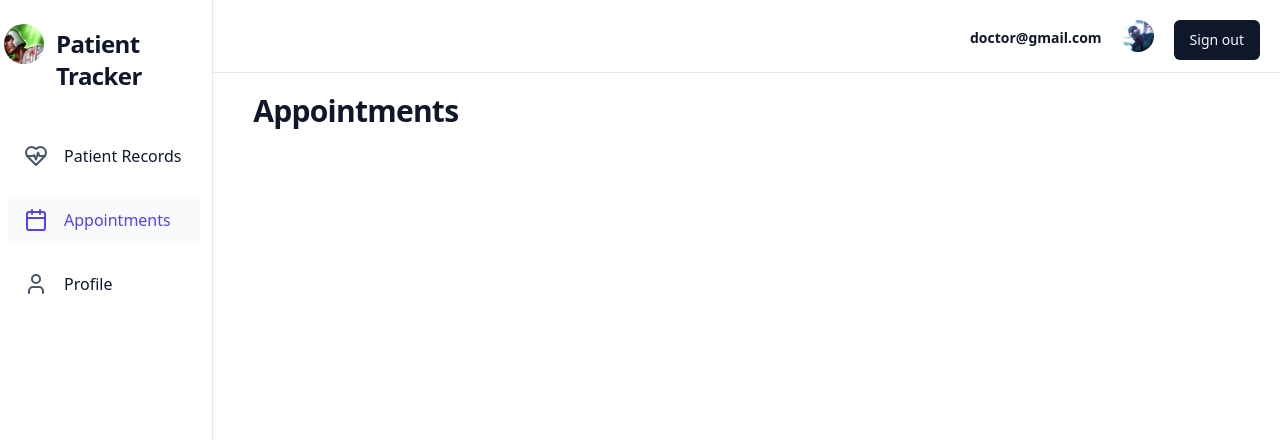
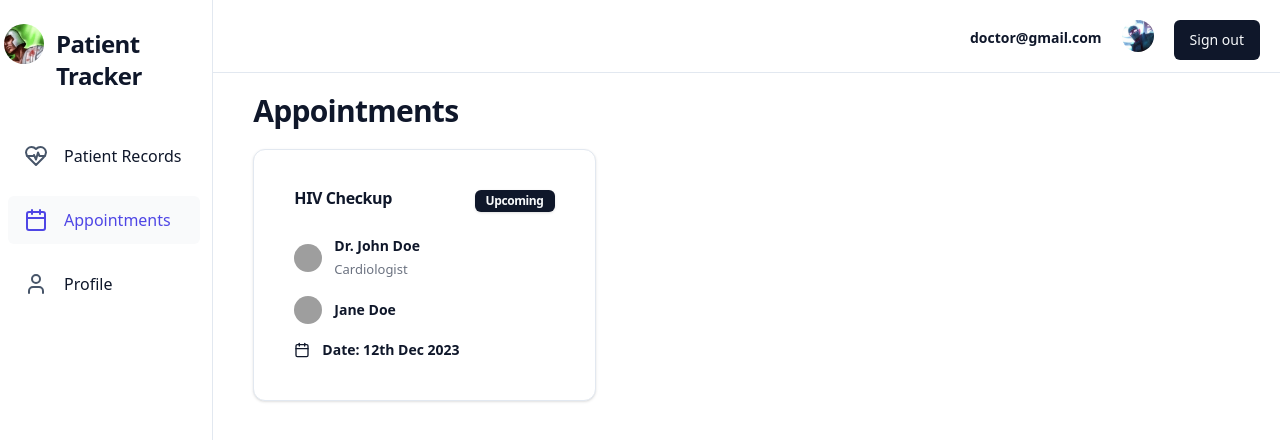
Before and after one commit to HieuHongHao/CS520-Patient-Tracker, a React (Vite) app in the folder frontend/: page /doctor-page in a window 1280 px wide. Both pictures are taken after a click on the tab "Appointments". Shown: the top 440 px of the page. Built offline with nearby package versions, Linux system fonts and the light colour scheme; grey boxes are pictures that could not be loaded.

Commit message:
Display list of appointments in doctor page

```diff
--- a/frontend/package.json
+++ b/frontend/package.json
@@ -12,6 +12,7 @@
   "dependencies": {
     "@headlessui/react": "^1.7.17",
     "@heroicons/react": "^2.0.18",
+    "@radix-ui/react-avatar": "^1.0.4",
     "@radix-ui/react-dialog": "^1.0.5",
     "@radix-ui/react-dropdown-menu": "^2.0.6",
     "@radix-ui/react-icons": "^1.3.0",
--- /dev/null
+++ b/frontend/src/Appointment.jsx
@@ -0,0 +1,81 @@
+import {
+  CardTitle,
+  CardHeader,
+  CardContent,
+  CardFooter,
+  Card,
+} from "./components/card";
+import { Badge } from "./components/Badge";
+import { AvatarImage, AvatarFallback, Avatar } from "./components/avatar";
+import { Button } from "./components/button";
+
+export default function Appointment() {
+  return (
+    <Card className="mt-5 p-4 w-2/6">
+      <CardHeader>
+        <CardTitle className="flex flex-row">
+          HIV Checkup
+          <Badge className="text-xs ml-auto ">Upcoming</Badge>
+        </CardTitle>
+      </CardHeader>
+      <CardContent className="space-y-4">
+        <div className="flex items-center space-x-3">
+          <Avatar className="w-7 h-7">
+            <AvatarImage
+              alt="Doctor's avatar"
+              src="/placeholder.svg?height=40&width=40"
+            />
+            <AvatarFallback>Dr</AvatarFallback>
+          </Avatar>
+          <div className="space-y-1">
+            <h4 className="text-sm font-semibold">Dr. John Doe</h4>
+            <p className="text-[0.8125rem] text-gray-500 dark:text-gray-400">
+              Cardiologist
+            </p>
+          </div>
+        </div>
+
+        <div className="flex items-center space-x-3">
+          <Avatar className="w-7 h-7">
+            <AvatarImage
+              alt="Patient's avatar"
+              src="/placeholder.svg?height=40&width=40"
+            />
+            <AvatarFallback>Pt</AvatarFallback>
+          </Avatar>
+          <div className="space-y-1">
+            <h4 className="text-sm font-semibold">Jane Doe</h4>
+          </div>
+        </div>
+        <div className="flex items-center space-x-3">
+          <CalendarIcon className="w-4 h-4" />
+          <div className="space-y-1">
+            <h4 className="text-sm font-semibold">Date: 12th Dec 2023</h4>
+          </div>
+        </div>
+      </CardContent>
+    </Card>
+  );
+}
+
+function CalendarIcon(props) {
+  return (
+    <svg
+      {...props}
+      xmlns="http://www.w3.org/2000/svg"
+      width="24"
+      height="24"
+      viewBox="0 0 24 24"
+      fill="none"
+      stroke="currentColor"
+      strokeWidth="2"
+      strokeLinecap="round"
+      strokeLinejoin="round"
+    >
+      <rect width="18" height="18" x="3" y="4" rx="2" ry="2" />
+      <line x1="16" x2="16" y1="2" y2="6" />
+      <line x1="8" x2="8" y1="2" y2="6" />
+      <line x1="3" x2="21" y1="10" y2="10" />
+    </svg>
+  );
+}
--- a/frontend/src/DoctorPage.jsx
+++ b/frontend/src/DoctorPage.jsx
@@ -6,6 +6,7 @@ import { Tab } from "@headlessui/react";
 import { PatientRecords } from "./PatientRecords";
 import {Button} from "./components/button";
 import DoctorProfile from "./DoctorProfile";
+import Appointment from "./Appointment";
 
 
 export default function DoctorPage() {
@@ -59,6 +60,7 @@ export default function DoctorPage() {
         </Tab.Panel>
         <Tab.Panel as="div" className="min-h-full mt-5 ml-10">
           <div className="font-bold text-3xl tracking-tight">Appointments</div>
+          <Appointment/>
         </Tab.Panel>
         <Tab.Panel as="div" className="min-h-full mt-5 ml-10">
           <div className="font-bold text-3xl tracking-tight">Profile</div>
--- a/frontend/src/DoctorProfile.jsx
+++ b/frontend/src/DoctorProfile.jsx
@@ -36,7 +36,7 @@ function SpecializationSelector() {
   return (
     <Select>
       <SelectTrigger className="w-[180px] mt-2">
-        <SelectValue placeholder="Theme" />
+        <SelectValue placeholder="Role" />
       </SelectTrigger>
       <SelectContent>
         <SelectItem value="top">Top</SelectItem>
--- a/frontend/src/PatientRecords.jsx
+++ b/frontend/src/PatientRecords.jsx
@@ -44,43 +44,43 @@ const patientsData = [
   {
     name: "Jane Doe",
     condition: "Diabetes",
-    visitedDate: "2023-01-01", // Replace with the actual visited date
+    visitedDate: "2023-01-01",
     ID: "1",
   },
   {
     name: "Bob Johnson",
     condition: "Arthritis",
-    visitedDate: "2023-02-15", // Replace with the actual visited date,
+    visitedDate: "2023-02-15",
     ID: "2",
   },
   {
     name: "Alice Smith",
     condition: "Hypertension",
-    visitedDate: "2023-03-10", // Replace with the actual visited date,
+    visitedDate: "2023-03-10",
     ID: "3",
   },
   {
     name: "John Doe",
     condition: "Asthma",
-    visitedDate: "2023-04-20", // Replace with the actual visited date
+    visitedDate: "2023-04-20",
     ID: "4",
   },
   {
     name: "Eva Brown",
     condition: "Migraine",
-    visitedDate: "2023-05-05", // Replace with the actual visited date
+    visitedDate: "2023-05-05",
     ID: "5",
   },
   {
     name: "Bob Johnson",
     condition: "Diabetes",
-    visitedDate: "2023-06-12", // Replace with the actual visited date
+    visitedDate: "2023-06-12",
     ID: "6",
   },
   {
     name: "Alice Smith",
     condition: "Arthritis",
-    visitedDate: "2023-07-18", // Replace with the actual visited date
+    visitedDate: "2023-07-18",
     ID: "7",
   },
   {
--- /dev/null
+++ b/frontend/src/components/Badge.tsx
@@ -0,0 +1,36 @@
+import * as React from "react"
+import { cva, type VariantProps } from "class-variance-authority"
+import { cn } from "../libs/utils"
+
+
+const badgeVariants = cva(
+  "inline-flex items-center rounded-md border px-2.5 py-0.5 text-xs font-semibold transition-colors focus:outline-none focus:ring-2 focus:ring-ring focus:ring-offset-2",
+  {
+    variants: {
+      variant: {
+        default:
+          "border-transparent bg-primary text-primary-foreground shadow hover:bg-primary/80",
+        secondary:
+          "border-transparent bg-secondary text-secondary-foreground hover:bg-secondary/80",
+        destructive:
+          "border-transparent bg-destructive text-destructive-foreground shadow hover:bg-destructive/80",
+        outline: "text-foreground",
+      },
+    },
+    defaultVariants: {
+      variant: "default",
+    },
+  }
+)
+
+export interface BadgeProps
+  extends React.HTMLAttributes<HTMLDivElement>,
+    VariantProps<typeof badgeVariants> {}
+
+function Badge({ className, variant, ...props }: BadgeProps) {
+  return (
+    <div className={cn(badgeVariants({ variant }), className)} {...props} />
+  )
+}
+
+export { Badge, badgeVariants }
--- /dev/null
+++ b/frontend/src/components/avatar.tsx
@@ -0,0 +1,50 @@
+"use client"
+
+import * as React from "react"
+import * as AvatarPrimitive from "@radix-ui/react-avatar"
+
+import { cn } from "../libs/utils"
+
+const Avatar = React.forwardRef<
+  React.ElementRef<typeof AvatarPrimitive.Root>,
+  React.ComponentPropsWithoutRef<typeof AvatarPrimitive.Root>
+>(({ className, ...props }, ref) => (
+  <AvatarPrimitive.Root
+    ref={ref}
+    className={cn(
+      "relative flex h-10 w-10 shrink-0 overflow-hidden rounded-full",
+      className
+    )}
+    {...props}
+  />
+))
+Avatar.displayName = AvatarPrimitive.Root.displayName
+
+const AvatarImage = React.forwardRef<
+  React.ElementRef<typeof AvatarPrimitive.Image>,
+  React.ComponentPropsWithoutRef<typeof AvatarPrimitive.Image>
+>(({ className, ...props }, ref) => (
+  <AvatarPrimitive.Image
+    ref={ref}
+    className={cn("aspect-square h-full w-full", className)}
+    {...props}
+  />
+))
+AvatarImage.displayName = AvatarPrimitive.Image.displayName
+
+const AvatarFallback = React.forwardRef<
+  React.ElementRef<typeof AvatarPrimitive.Fallback>,
+  React.ComponentPropsWithoutRef<typeof AvatarPrimitive.Fallback>
+>(({ className, ...props }, ref) => (
+  <AvatarPrimitive.Fallback
+    ref={ref}
+    className={cn(
+      "flex h-full w-full items-center justify-center rounded-full bg-muted",
+      className
+    )}
+    {...props}
+  />
+))
+AvatarFallback.displayName = AvatarPrimitive.Fallback.displayName
+
+export { Avatar, AvatarImage, AvatarFallback }
--- /dev/null
+++ b/frontend/src/components/card.tsx
@@ -0,0 +1,76 @@
+import * as React from "react"
+
+import { cn } from "../libs/utils"
+
+const Card = React.forwardRef<
+  HTMLDivElement,
+  React.HTMLAttributes<HTMLDivElement>
+>(({ className, ...props }, ref) => (
+  <div
+    ref={ref}
+    className={cn(
+      "rounded-xl border bg-card text-card-foreground shadow",
+      className
+    )}
+    {...props}
+  />
+))
+Card.displayName = "Card"
+
+const CardHeader = React.forwardRef<
+  HTMLDivElement,
+  React.HTMLAttributes<HTMLDivElement>
+>(({ className, ...props }, ref) => (
+  <div
+    ref={ref}
+    className={cn("flex flex-col space-y-1.5 p-6", className)}
+    {...props}
+  />
+))
+CardHeader.displayName = "CardHeader"
+
+const CardTitle = React.forwardRef<
+  HTMLParagraphElement,
+  React.HTMLAttributes<HTMLHeadingElement>
+>(({ className, ...props }, ref) => (
+  <h3
+    ref={ref}
+    className={cn("font-semibold leading-none tracking-tight", className)}
+    {...props}
+  />
+))
+CardTitle.displayName = "CardTitle"
+
+const CardDescription = React.forwardRef<
+  HTMLParagraphElement,
+  React.HTMLAttributes<HTMLParagraphElement>
+>(({ className, ...props }, ref) => (
+  <p
+    ref={ref}
+    className={cn("text-sm text-muted-foreground", className)}
+    {...props}
+  />
+))
+CardDescription.displayName = "CardDescription"
+
+const CardContent = React.forwardRef<
+  HTMLDivElement,
+  React.HTMLAttributes<HTMLDivElement>
+>(({ className, ...props }, ref) => (
+  <div ref={ref} className={cn("p-6 pt-0", className)} {...props} />
+))
+CardContent.displayName = "CardContent"
+
+const CardFooter = React.forwardRef<
+  HTMLDivElement,
+  React.HTMLAttributes<HTMLDivElement>
+>(({ className, ...props }, ref) => (
+  <div
+    ref={ref}
+    className={cn("flex items-center p-6 pt-0", className)}
+    {...props}
+  />
+))
+CardFooter.displayName = "CardFooter"
+
+export { Card, CardHeader, CardFooter, CardTitle, CardDescription, CardContent }
```
Also changed, not shown: 1 other file (tests, documents, lock files or other folders).
